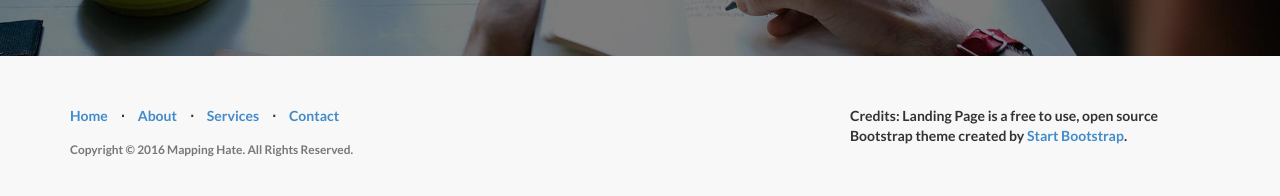
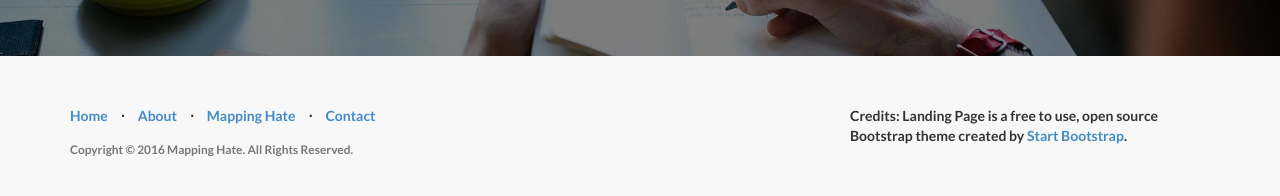
Before and after one commit to mappinghate/mappinghate.github.io, a Jekyll site: the page built from index.html, in a window 1280 px wide and 900 px high, scrolled down 1808 px. Shown: the part 692-888 px from the top of the window. Built offline with Jekyll 4.4.1, drawn with Linux system fonts in a browser that asks for light colours.

Commit message:
fixed footer to correctly link mapping section

```diff
--- a/_includes/footer.html
+++ b/_includes/footer.html
@@ -13,7 +13,7 @@
                     </li>
                     <li class="footer-menu-divider">&sdot;</li>
                     <li>
-                        <a href="#services">Services</a>
+                        <a href="#map">Mapping Hate</a>
                     </li>
                     <li class="footer-menu-divider">&sdot;</li>
                     <li>
```
Also changed, not shown: 3 other files.
